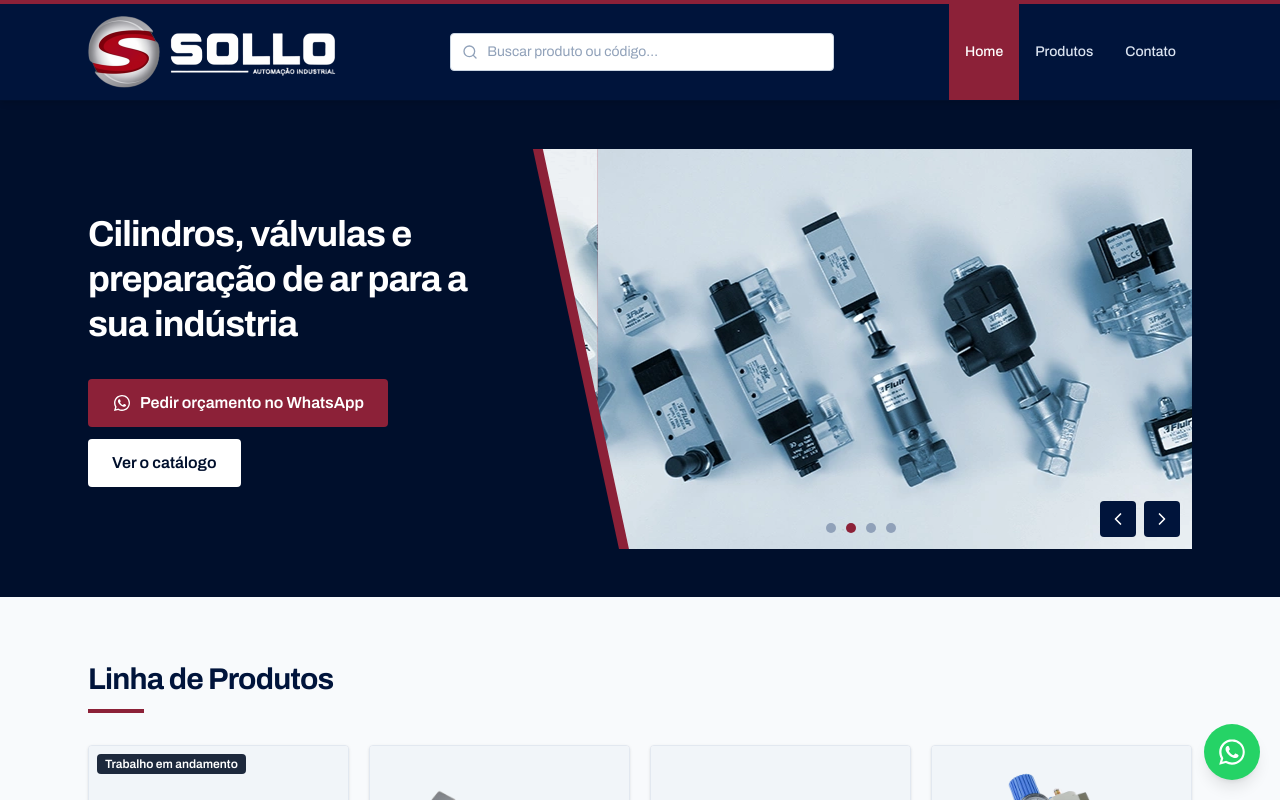
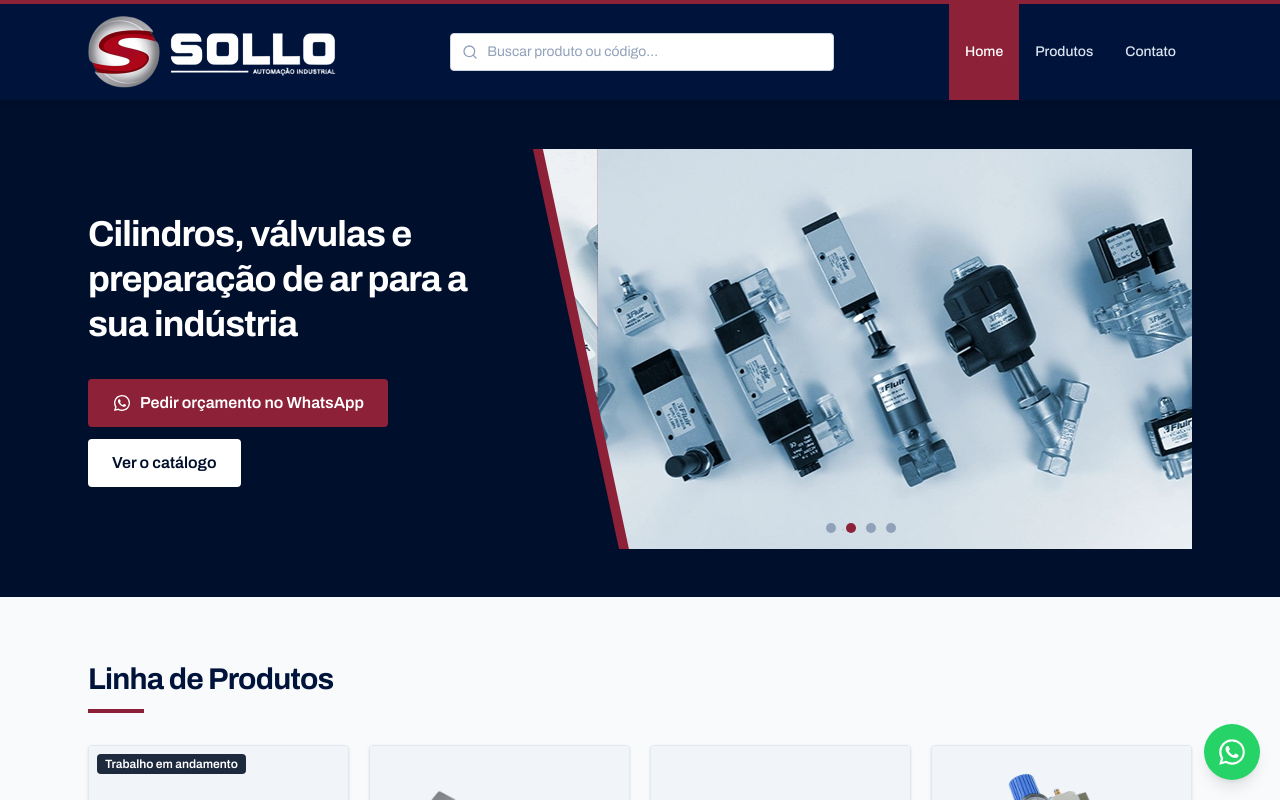
Before and after one commit to kevinvinicius1/sollo-automacao, a Next.js app: page / in a window 1280 px wide. Shown: the top 800 px of the page. Built offline with nearby package versions, Linux system fonts and the light colour scheme.

Commit message:
Carrossel da home sem setas: navegação por dots e arrasto

```diff
--- a/src/components/HomeCarousel.tsx
+++ b/src/components/HomeCarousel.tsx
@@ -2,7 +2,6 @@
 
 import Autoplay from "embla-carousel-autoplay";
 import useEmblaCarousel from "embla-carousel-react";
-import { ChevronLeft, ChevronRight } from "lucide-react";
 import Image from "next/image";
 import Link from "next/link";
 import { useCallback, useEffect, useRef, useState } from "react";
@@ -42,8 +41,6 @@ export default function HomeCarousel({
     };
   }, [emblaApi]);
 
-  const scrollPrev = useCallback(() => emblaApi?.scrollPrev(), [emblaApi]);
-  const scrollNext = useCallback(() => emblaApi?.scrollNext(), [emblaApi]);
   const scrollTo = useCallback(
     (index: number) => emblaApi?.scrollTo(index),
     [emblaApi]
@@ -82,26 +79,6 @@ export default function HomeCarousel({
         </div>
       </div>
 
-      {/* No mobile a navegação é por arrasto; as setas só aparecem de sm pra cima */}
-      <div className="absolute bottom-3 right-3 hidden gap-2 sm:flex">
-        <button
-          type="button"
-          onClick={scrollPrev}
-          aria-label="Slide anterior"
-          className="flex h-9 w-9 items-center justify-center rounded bg-brand-700 text-white transition-colors hover:bg-brand-600"
-        >
-          <ChevronLeft className="h-5 w-5" aria-hidden="true" />
-        </button>
-        <button
-          type="button"
-          onClick={scrollNext}
-          aria-label="Próximo slide"
-          className="flex h-9 w-9 items-center justify-center rounded bg-brand-700 text-white transition-colors hover:bg-brand-600"
-        >
-          <ChevronRight className="h-5 w-5" aria-hidden="true" />
-        </button>
-      </div>
-
       <div className="absolute bottom-4 left-1/2 flex -translate-x-1/2 gap-2.5">
         {slides.map((slide, i) => (
           <button
```
